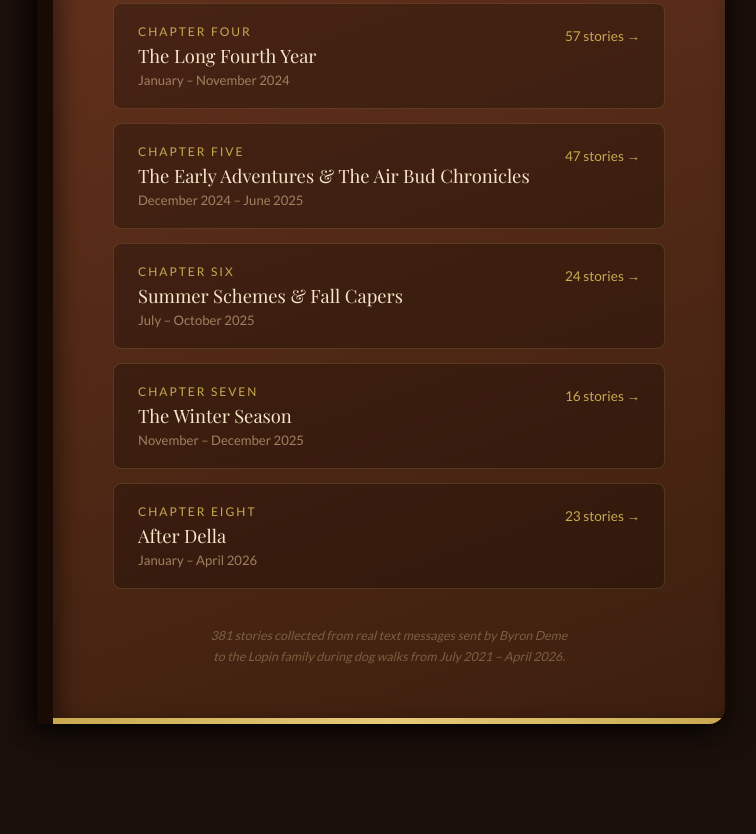
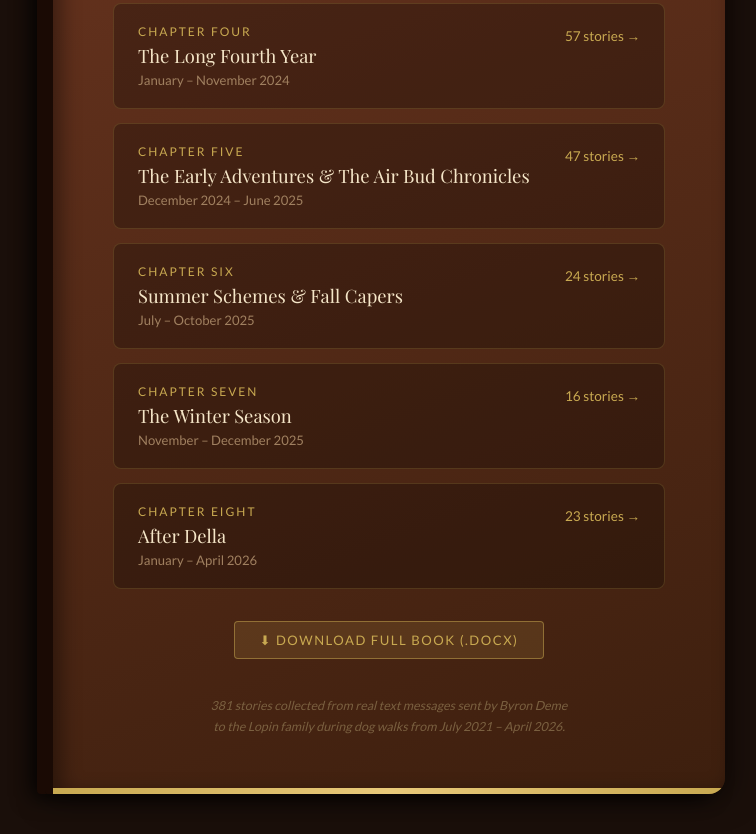
Before and after one commit to adampenn/della-and-oban, a plain HTML site: page index.html in a window 1280 px wide. Shown: the part 1212-2046 px from the top of the page, without its empty margins (255-1011 px from the left). Before the commit the page ends 1976 px from the top, so only its background shows below. Drawn offline with nearby package versions, Linux system fonts and the light colour scheme; a web font is replaced by a local one.

Commit message:
Add full book DOCX download + button on index page
Generates della-and-oban.docx with all 381 stories across 8 chapters,
title page, dedication, chapter headings, story dates, body text,
family reactions, and page numbers. Download button on cover page.

Co-Authored-By: Claude Sonnet 4.6 <noreply@anthropic.com>

```diff
--- a/index.html
+++ b/index.html
@@ -121,6 +121,10 @@
 
     </div>
 
+    <div style="text-align:center;margin-top:32px;">
+      <a href="della-and-oban.docx" download style="display:inline-block;background:rgba(200,169,81,0.15);border:1px solid rgba(200,169,81,0.5);color:#c8a951;text-decoration:none;font-family:Lato,Georgia,serif;font-size:0.82em;letter-spacing:1.5px;text-transform:uppercase;padding:10px 24px;border-radius:4px;transition:all 0.2s;" onmouseover="this.style.background='rgba(200,169,81,0.28)'" onmouseout="this.style.background='rgba(200,169,81,0.15)'">⬇ Download Full Book (.docx)</a>
+    </div>
+
     <p class="footer-note">
       381 stories collected from real text messages sent by Byron Deme<br>
       to the Lopin family during dog walks from July 2021 – April 2026.
```
Also changed, not shown: 1 other file.
